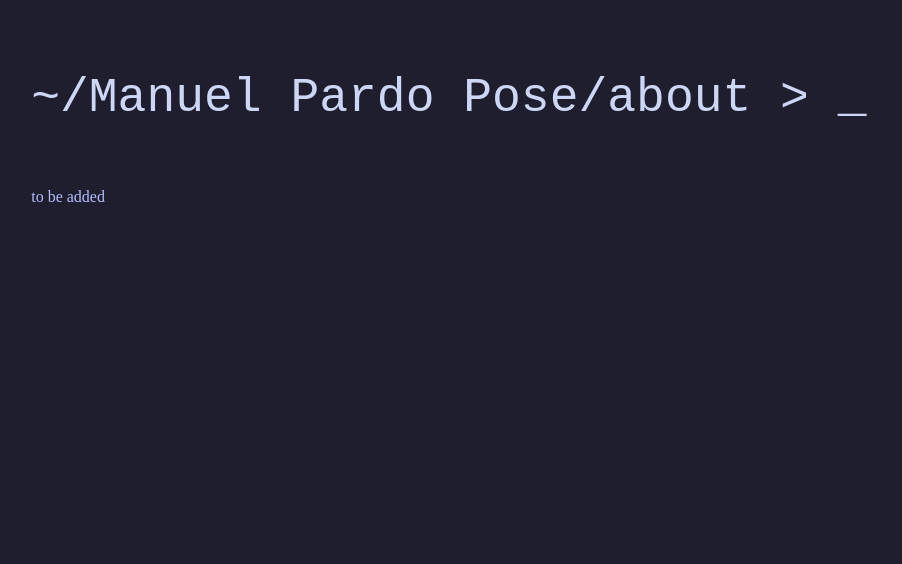
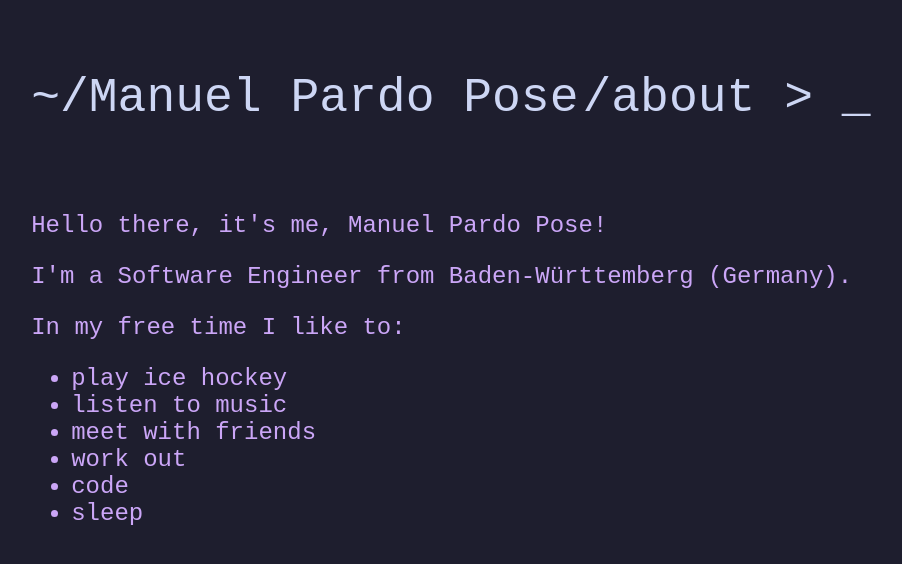
Before and after one commit to ManuelPardoPose/manuelpardopose.github.io, a plain HTML site: page docs/about.html in a window 1280 px wide. Shown: the whole page, without its empty margins (40-942 px from the left). Drawn offline with Linux system fonts and the light colour scheme.

Commit message:
added navigation to title-bar of every existing site, added some content to about.html

```diff
--- a/docs/about.html
+++ b/docs/about.html
@@ -7,11 +7,34 @@
 </head>
 <body id="body">
 <div id="title-bar">
-    <label class="title-text">~/Manuel Pardo Pose/about > </label>
+    <a href="index.html" class="title-anchor">
+        <label class="title-text">~/Manuel Pardo Pose</label>
+    </a>
+    <a href="about.html" class="title-anchor">
+        <label class="title-text">/about </label>
+    </a>
+    <label class="title-text">> </label>
     <label class="title-text blinks">_</label>
 </div>
 <div id="main-content-window">
-    <label style="color: #b4befe">to be added</label>
+    <p class="nav-label">
+        Hello there, it's me, Manuel Pardo Pose!
+    </p>
+    <p class="nav-label">
+        I'm a Software Engineer from Baden-Württemberg (Germany).
+    </p>
+    <p class="nav-label">
+        In my free time I like to:
+    </p>
+    <ul class="nav-label">
+        <li>play ice hockey</li>
+        <li>listen to music</li>
+        <li>meet with friends</li>
+        <li>work out</li>
+        <li>code</li>
+        <li>sleep</li>
+    </ul>
+
 </div>
 </body>
 </html>
--- a/docs/style.css
+++ b/docs/style.css
@@ -29,6 +29,10 @@
     font-size: xxx-large;
     font-family: "Andale Mono", monospace;
     color: var(--text_col);
+}
+
+.title-anchor {
+    text-decoration: none;
 }
 
 #main-content-window {
@@ -68,7 +72,6 @@
 .nav-div:hover > .nav-label {
     color: var(--lavender_col);
     text-shadow: 0 0 10px #fff, 0 0 30px var(--lavender_col), 0 0 50px var(--mauve_col);
-
 }
 
 .blinks {
```
Also changed, not shown: docs/contact.html (+7 -1 lines), docs/index.html (+4 -1 lines), docs/projects.html (+7 -1 lines).
